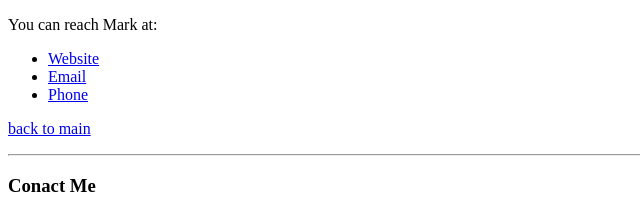
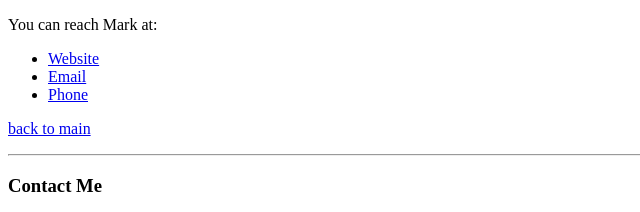
Before and after one commit to markestrada8/cv1, a plain HTML site: page contact.html in a window 1280 px wide. Shown: the top 212 px of the page, 0-640 px from the left. Drawn offline with Linux system fonts and the light colour scheme.

Commit message:
Update contact.html

```diff
--- a/contact.html
+++ b/contact.html
@@ -16,7 +16,7 @@
   </ul>
   <p><a href="index.html">back to main</a></p>
   <hr>
-  <h3>Conact Me</h3>
+  <h3>Contact Me</h3>
   <form action="mailto:markestrada8@gmail.com" method="post" enctype="text/plain">
     <label>Your Name: </label>
     <input type="text" name="yourName" value=""><br>
```
